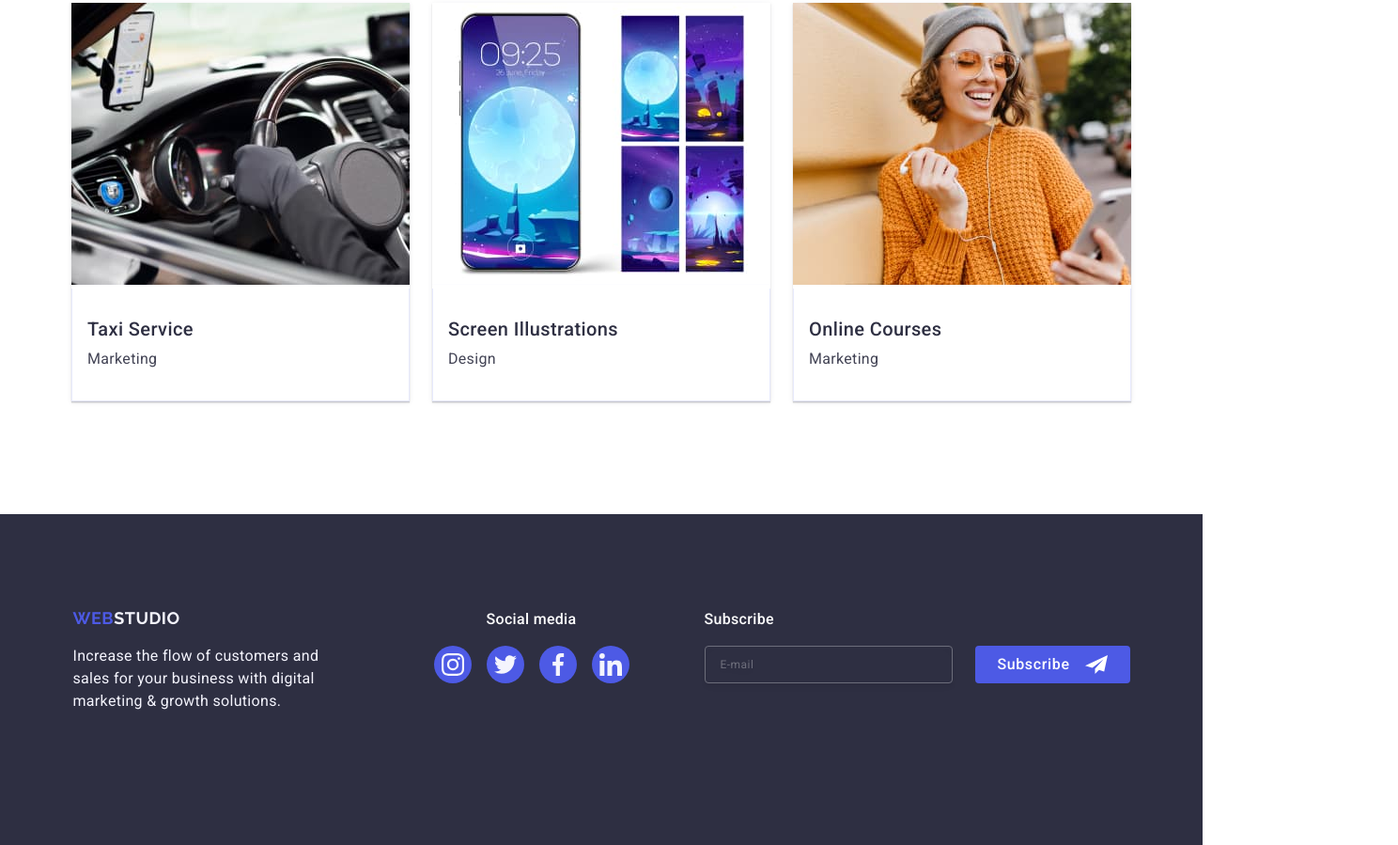
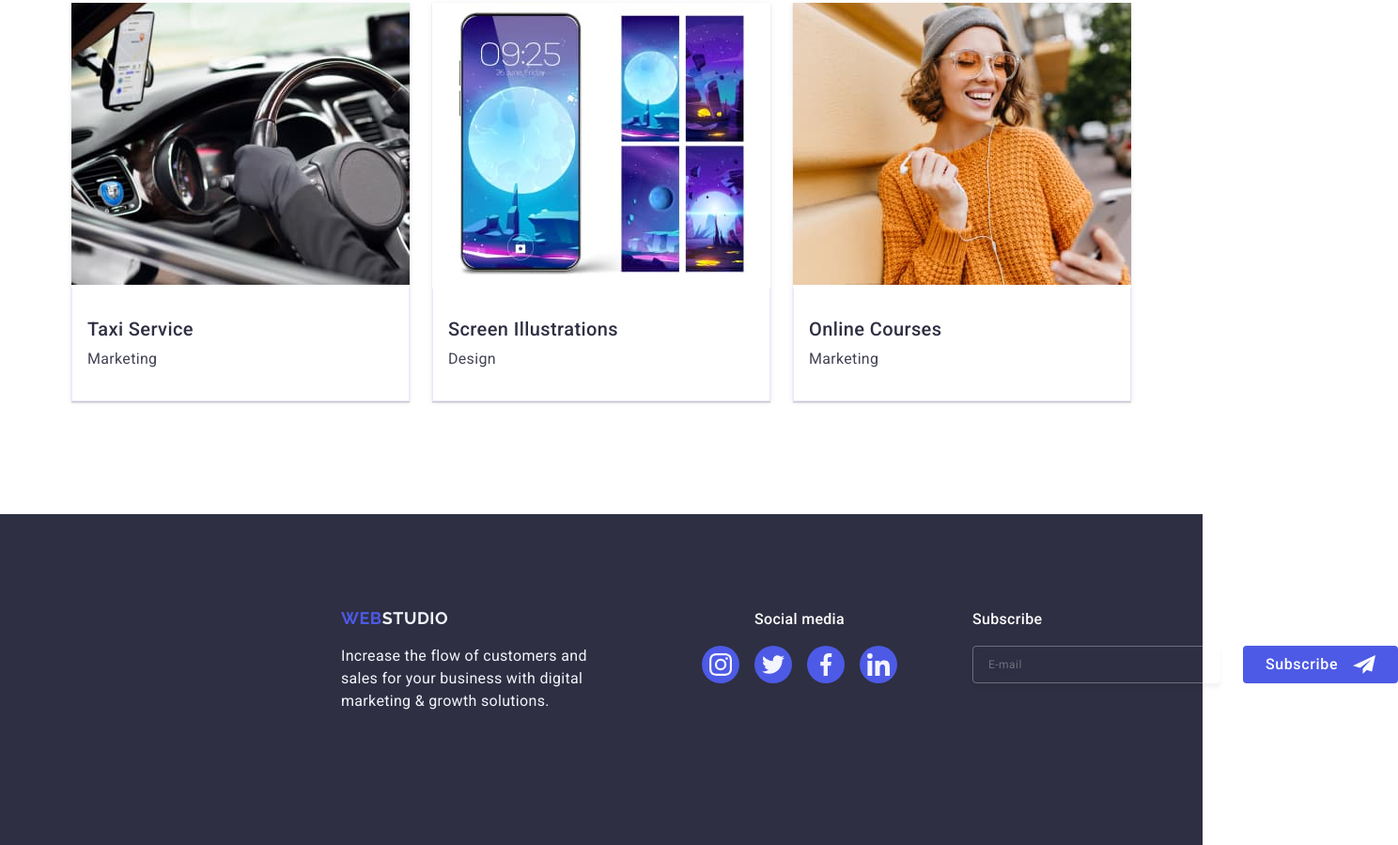
Before and after one commit to iryna-shevchenko/goit-markup-hw-06, a plain HTML site: page index.html in a window 1280 px wide. Shown: the part 2605-3504 px from the top of the page at 94% size, 1488 px wide, since content can reach past the window. Drawn offline with nearby package versions, Linux system fonts and the light colour scheme.

Commit message:
Update footer.css

```diff
--- a/css/layout/footer.css
+++ b/css/layout/footer.css
@@ -151,11 +151,10 @@
 @media screen and (min-width: 768px) {
     .container-footer {
         display: flex;
-        align-items: baseline;
         flex-direction: row;
         flex-wrap: wrap;
-        gap: 24px;
-        justify-content: center;
+        max-width: 584px;
+        gap: 72px 24px;
     }
 
     .footer-idea {
```
